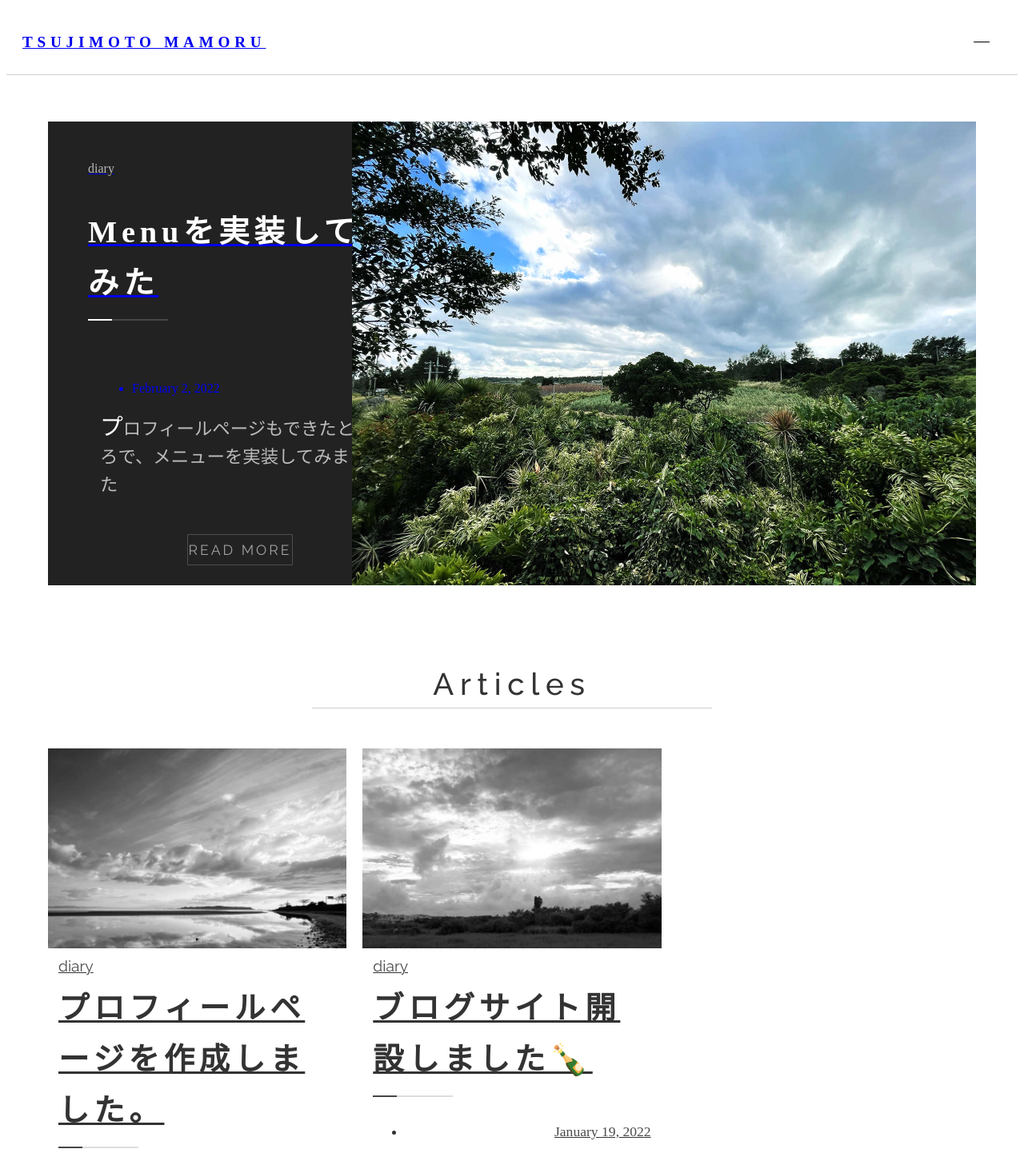
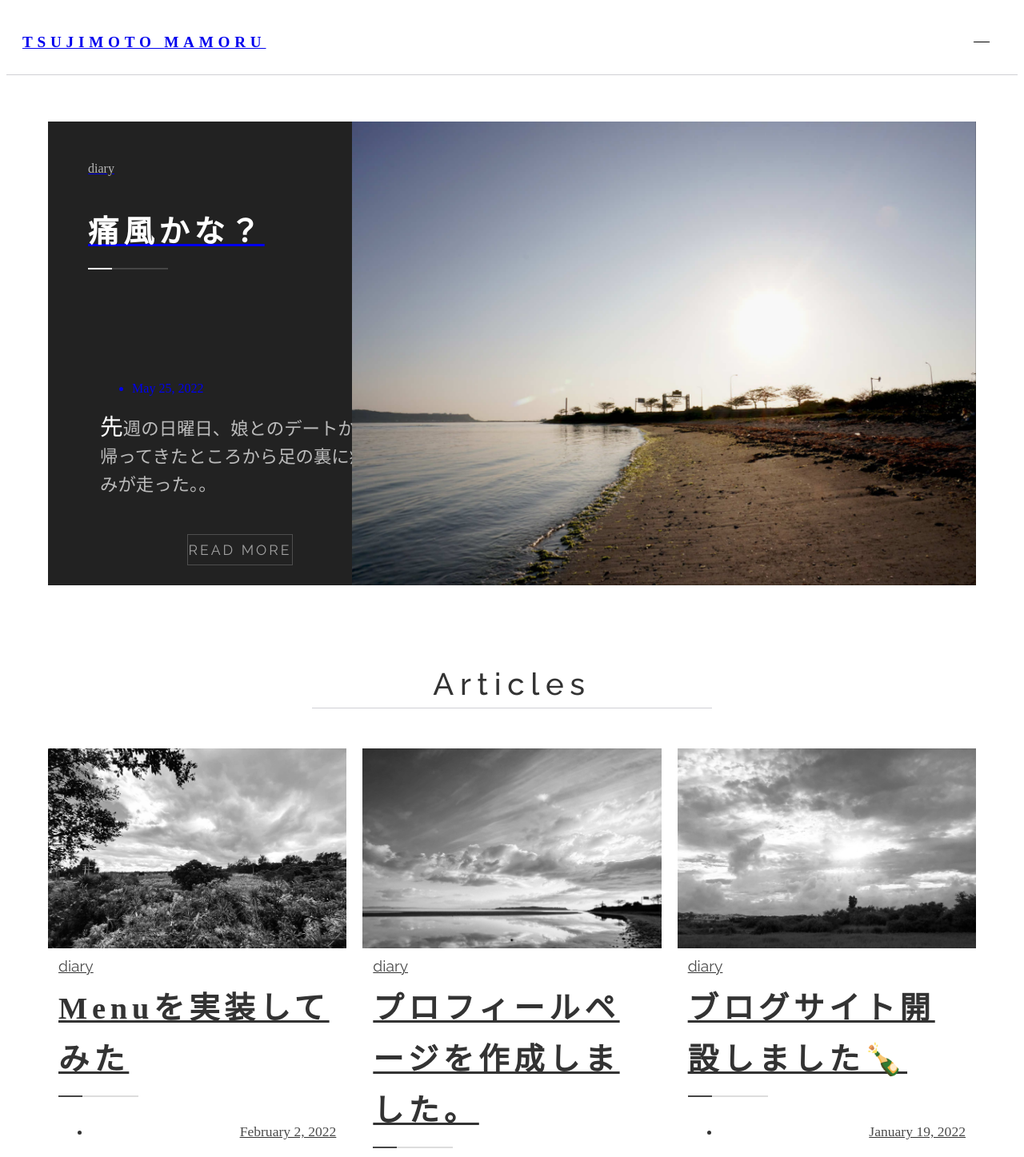
Before and after one commit to MamoruTsujimoto/tsujimotomamoru, a Next.js app: page / in a window 1280 px wide. Shown: the top 1447 px of the page at 80% size. Built offline with nearby package versions, Linux system fonts and the light colour scheme; no server answers; a web font is replaced by a local one.

Commit message:
write: 2022-05-25 diary
fix: post slug

```diff
--- a/src/_posts/2022-01-19.md
+++ b/src/_posts/2022-01-19.md
@@ -1,11 +1,10 @@
 ---
-slug: '2022-01-19'
+date: '2022-01-19'
 title: 'ブログサイト開設しました🍾'
 excerpt: '学習と開発に１年近く費やしましたがようやく開設することができました！'
 category: 'diary'
 coverImage: '/img/posts/diary-001.jpg'
 coverCaption: '2022-01-19 SKY'
-date: '2022-01-19'
 ogImage:
   url: '/img/posts/diary-001.jpg'
 weather: 'sun'
--- a/src/_posts/2022-02-01.md
+++ b/src/_posts/2022-02-01.md
@@ -1,11 +1,10 @@
 ---
-slug: '2022-02-01'
+date: '2022-02-01'
 title: 'プロフィールページを作成しました。'
 excerpt: 'まだ、足りない、表現できていないと感じつつも、ここから始めましょうか。'
 category: 'diary'
 coverImage: '/img/profile/grateful-life.jpg'
 coverCaption: 'What A Wonderful World'
-date: '2022-02-01'
 ogImage:
   url: '/img/profile/grateful-life.jpg'
 weather: 'sun'
--- a/src/_posts/2022-02-02.md
+++ b/src/_posts/2022-02-02.md
@@ -1,11 +1,10 @@
 ---
-slug: '2022-02-02'
+date: '2022-02-02'
 title: 'Menuを実装してみた'
 excerpt: 'プロフィールページもできたところで、メニューを実装してみました'
 category: 'diary'
 coverImage: '/img/posts/diary-003.jpg'
 coverCaption: 'What A Wonderful World'
-date: '2022-02-02'
 ogImage:
   url: '/img/posts/diary-003.jpg'
 weather: 'rain'
--- /dev/null
+++ b/src/_posts/2022-05-25.md
@@ -0,0 +1,41 @@
+---
+date: '2022-05-25'
+title: '痛風かな？'
+excerpt: '先週の日曜日、娘とのデートから帰ってきたところから足の裏に痛みが走った。。'
+category: 'diary'
+coverImage: '/img/posts/2022-05-25.jpg'
+coverCaption: 'What A Wonderful World'
+ogImage:
+  url: '/img/posts/2022-05-25.jpg'
+weather: 'sun'
+---
+
+先週の日曜日、娘とのデートから帰って車を降りた瞬間に左足の裏に痛みが走った。。
+
+虫に刺された？打ち身？何が起きたのか分からない。
+
+踏み込むと固いツルツルした石を踏んでいるような感覚で、しかも痛い。謎すぎる。
+
+痛みの場所、名称が分からなく画像検索で調べると、内側足根小球（ないそくそっこんしょうきゅう）と言うらしい。足の裏でいいか。
+
+この日は久しぶりに晴れた（梅雨時期）ということもあり、ベランダでBBQ。
+
+我が家のBBQ担当は妻なので、私はビールを飲みながらセッティング係。
+
+肉が美味しすぎてビールが止まらない（このあと、歩けなくなる（笑））
+
+しばらくすると、左足にむくみを感じてふと見ると、足の甲がすごく腫れてる！小指は紫色！しかもすごく痛い！
+
+正しい応急処置かは不明だが、氷で冷やすことに。冷えて足の感覚が無くなるがちょうどいい感じ。
+
+状況を調べてみると「痛風の前触れ」の可能性が高い。
+
+土曜日はお昼に沖縄そば、日曜日はラーメン。調子に乗りすぎた。
+
+まぁ、健康診断でも痛風になる可能性のある数値を叩き出していたので、なるべくしてなったかな。
+
+とりあえず、月曜日からは食事を見直し、断酒、水分たくさん取って尿を出す。それに徹底してる。
+
+今のところ、むくみや痛みもなく普通に歩けてる。健康って素晴らしいですね！
+
+もう少し健康について考えよう。調子がいいときはいいのになぁ。
--- a/src/api/api.ts
+++ b/src/api/api.ts
@@ -8,8 +8,8 @@ export function getPostSlugs() {
   return fs.readdirSync(postsDirectory)
 }
 
-export function getPostBySlug(slug: string, fields: string[] = []) {
-  const realSlug = slug.replace(/\.md$/, '')
+export function getPostBySlug(date: string, fields: string[] = []) {
+  const realSlug = date.replace(/\.md$/, '')
   const fullPath = join(postsDirectory, `${realSlug}.md`)
   const fileContents = fs.readFileSync(fullPath, 'utf8')
   const { data, content } = matter(fileContents)
--- a/src/components/Story/StoryNew.tsx
+++ b/src/components/Story/StoryNew.tsx
@@ -6,16 +6,14 @@ import styles from 'utils/styles'
 import DateFormatter from 'components/DateFormatter'
 
 type Props = {
+  date: string
   title: string
   excerpt: string
   category: string
   coverImage: string
-  date: string
-  author: Author
-  slug: string
 }
 
-const StoryNew = ({ title, excerpt, category, coverImage, date, author, slug }: Props) => {
+const StoryNew = ({ date, title, excerpt, category, coverImage }: Props) => {
   const handleClick = () => {
     gtag.event({
       action: 'click',
@@ -26,8 +24,8 @@ const StoryNew = ({ title, excerpt, category, coverImage, date, author, slug }:
 
   return (
     <Section>
-      <Article id={slug}>
-        <Link as={`/posts/${slug}`} href='/posts/[slug]' passHref>
+      <Article id={date}>
+        <Link as={`/posts/${date}`} href={`/posts/${date}`} passHref>
           <a onClick={handleClick}>
             <Body>
               <span className='story-category'>{category}</span>
--- a/src/components/Story/StoryPast.tsx
+++ b/src/components/Story/StoryPast.tsx
@@ -23,8 +23,8 @@ const StoryPast = ({ posts }: Props) => {
       <h1 className='section-title'>articles</h1>
       <ArticleWrapper>
         {posts.map((post) => (
-          <Article key={post.slug} className='active'>
-            <Link as={`/posts/${post.slug}`} href='/posts/[slug]' passHref>
+          <Article key={post.date} className='active'>
+            <Link as={`/posts/${post.date}`} href={`/posts/${post.date}`} passHref>
               <a onClick={handleClick}>
                 <div className='story-figure figure' style={{ backgroundImage: `url(${post.coverImage})` }}></div>
                 <div className='story-entrance'>
--- a/src/pages/index.tsx
+++ b/src/pages/index.tsx
@@ -34,13 +34,11 @@ const Index: NextPage<Props> = ({ allPosts }) => {
       <Layout>
         {newPost && (
           <StoryNew
+            date={newPost.date}
             title={newPost.title}
             excerpt={newPost.excerpt}
             category={newPost.category}
             coverImage={newPost.coverImage}
-            date={newPost.date}
-            author={newPost.author}
-            slug={newPost.slug}
           />
         )}
         {pastPost.length > 0 ? <StoryPast posts={pastPost} /> : ''}
@@ -50,7 +48,7 @@ const Index: NextPage<Props> = ({ allPosts }) => {
 }
 
 export const getStaticProps: GetStaticProps = async () => {
-  const allPosts = getAllPosts(['title', 'excerpt', 'category', 'date', 'slug', 'author', 'coverImage', 'weather'])
+  const allPosts = getAllPosts(['date', 'title', 'excerpt', 'category', 'coverImage', 'weather'])
 
   return {
     props: { allPosts },
```
Also changed, not shown: src/pages/posts/[slug].tsx (+5 -6 lines), public/img/posts/2022-05-25.jpg (added).
